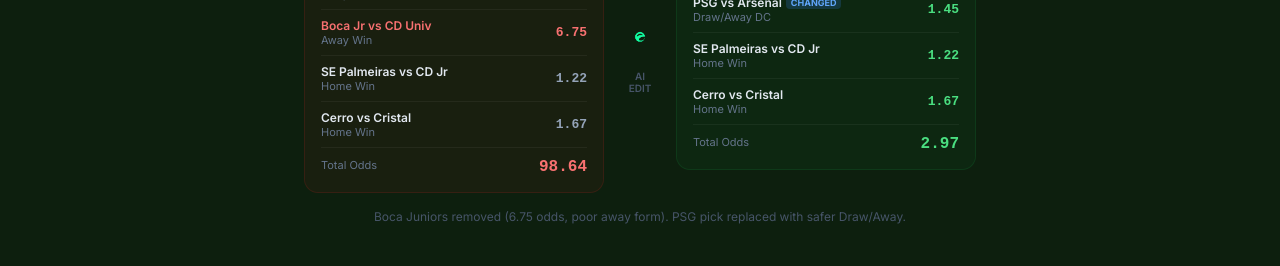
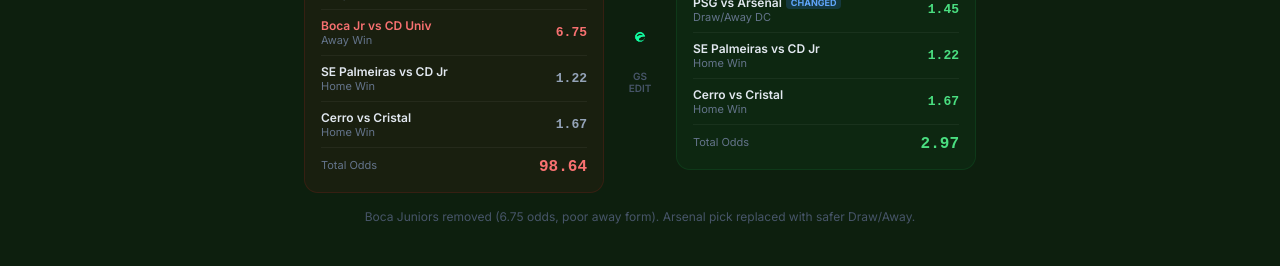
Before and after one commit to simeonadigun0-coder/sportyai, a Next.js app: page / in a window 1280 px wide. Shown: the part 686-952 px from the top of the page. Built offline with nearby package versions, Linux system fonts and the light colour scheme.

Commit message:
update AI EDIT badge to GS EDIT

```diff
--- a/pages/index.tsx
+++ b/pages/index.tsx
@@ -129,7 +129,7 @@
             {/* Arrow */}
             <div style={{ textAlign: 'center' }}>
               <Image src="/logo.png" alt="Groove Slip" width={40} height={40} style={{ objectFit: 'contain' }} />
-              <div style={{ fontSize: 10, color: '#475569', marginTop: 6, fontWeight: 600 }}>AI<br/>EDIT</div>
+              <div style={{ fontSize: 10, color: '#475569', marginTop: 6, fontWeight: 600 }}>GS<br/>EDIT</div>
             </div>
 
             {/* After */}
@@ -158,7 +158,7 @@
             </div>
           </div>
           <p style={{ textAlign: 'center', fontSize: 12, color: '#475569', marginTop: 16 }}>
-            Boca Juniors removed (6.75 odds, poor away form). PSG pick replaced with safer Draw/Away.
+            Boca Juniors removed (6.75 odds, poor away form). Arsenal pick replaced with safer Draw/Away.
           </p>
         </section>
 
```
